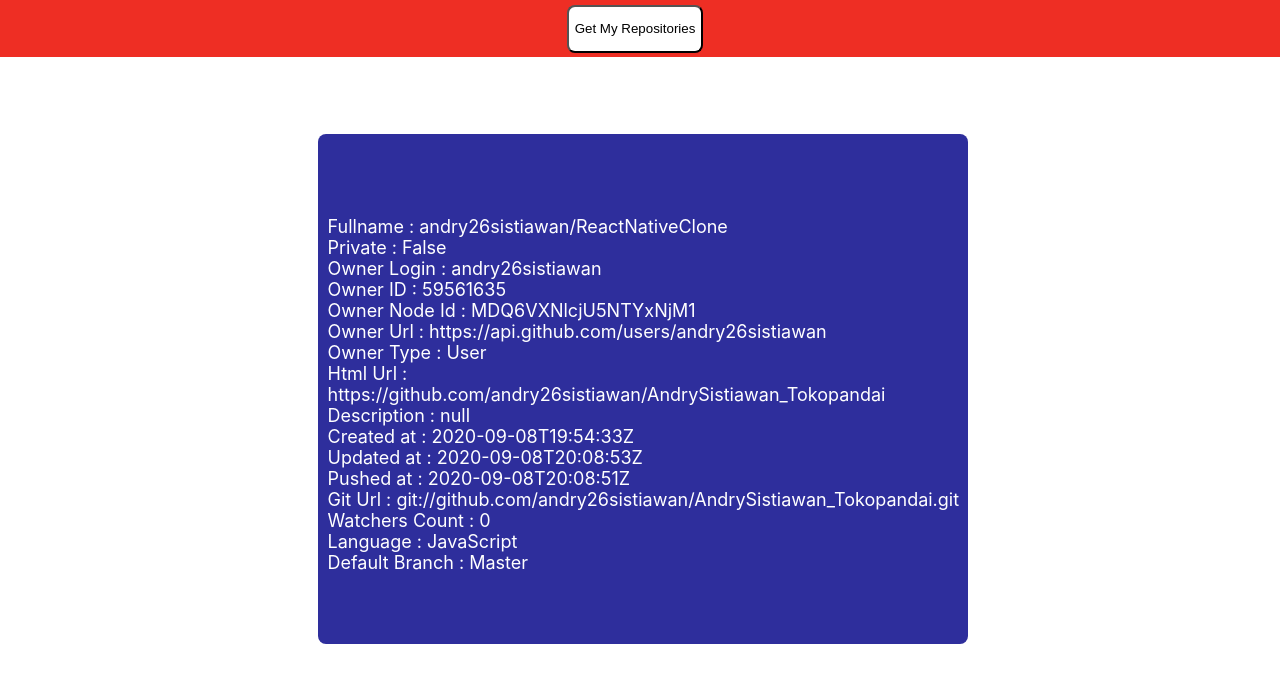
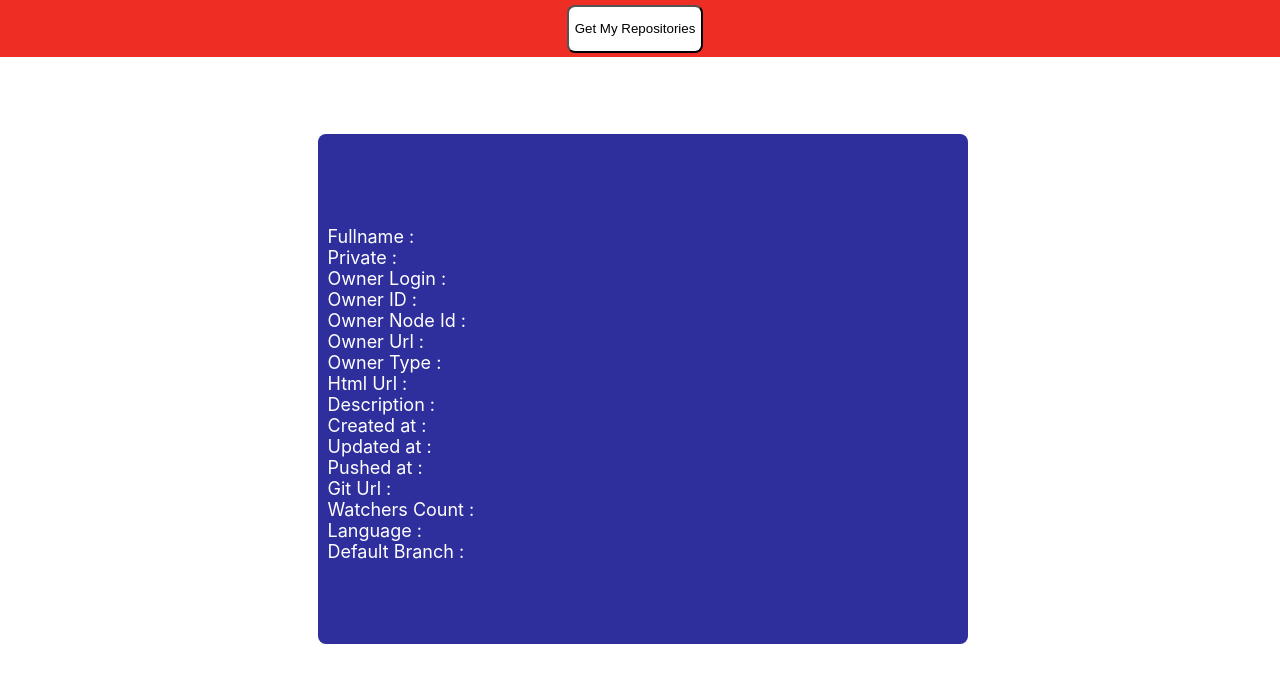
Before and after one commit to andry26sistiawan/AssessmentTestSubmission, a React (Create React App) app: page / in a window 1280 px wide. Shown: the top 682 px of the page. Built offline with nearby package versions, Linux system fonts and the light colour scheme.

Commit message:
Parser Data Repos

```diff
--- a/src/App.js
+++ b/src/App.js
@@ -8,6 +8,23 @@
     super(props);
     this.state = {
       dataListRepos: [],
+      dataListRepos: [],
+      fullname : "",
+      private : '',
+      ownerLogin : "",
+      ownerID : "",
+      ownerNodeId : "",
+      ownerUrl :"",
+      ownerType :"",
+      htmlUrl : "",
+      description : "",
+      createdAt : "",
+      updatedAt :"",
+      pushedAt: "",
+      gitURL : "",
+      watchersCount: "",
+      language : "",
+      defaultBranch :""
     };
   }
 
@@ -29,6 +46,25 @@
 
   parserData(data){
     console.log(data);
+    this.setState({
+      aktifButton : data.name,
+      fullname : data.full_name,
+      private : data.private.toString(),
+      ownerLogin : data.owner.login,
+      ownerID : data.owner.id,
+      ownerNodeId : data.owner.node_id,
+      ownerUrl : data.owner.url,
+      ownerType : data.owner.type,
+      htmlUrl : data.html_url,
+      description : data.description,
+      createdAt : data.created_at,
+      updatedAt : data.updated_at,
+      pushedAt : data.pushed_at,
+      gitURL : data.git_url,
+      watchersCount :data.watchers_count,
+      language : data.language,
+      defaultBranch : data.default_branch
+    });
 
   }
 
@@ -57,22 +93,22 @@
 
           <div className="card-info" style={{borderWidth:1, borderRadius:8}}>
             <div>
-              <ItemCard tittle={"Fullname : "}  value={"andry26sistiawan/ReactNativeClone"}/>
-              <ItemCard tittle={"Private : "}  value={"False"}/>
-              <ItemCard tittle={"Owner Login : "}  value={"andry26sistiawan"}/>
-              <ItemCard tittle={"Owner ID : "}  value={"59561635"}/>
-              <ItemCard tittle={"Owner Node Id : "}  value={"MDQ6VXNlcjU5NTYxNjM1"}/>
-              <ItemCard tittle={"Owner Url : "}  value={"https://api.github.com/users/andry26sistiawan"}/>
-              <ItemCard tittle={"Owner Type : "}  value={"User"}/>
-              <ItemCard tittle={"Html Url : "}  value={"https://github.com/andry26sistiawan/AndrySistiawan_Tokopandai"}/>
-              <ItemCard tittle={"Description : "}  value={"null"}/>
-              <ItemCard tittle={"Created at : "}  value={"2020-09-08T19:54:33Z"}/>
-              <ItemCard tittle={"Updated at : "}  value={"2020-09-08T20:08:53Z"}/>
-              <ItemCard tittle={"Pushed at : "}  value={"2020-09-08T20:08:51Z"}/>
-              <ItemCard tittle={"Git Url : "}  value={"git://github.com/andry26sistiawan/AndrySistiawan_Tokopandai.git"}/>
-              <ItemCard tittle={"Watchers Count : "}  value={"0"}/>
-              <ItemCard tittle={"Language : "}  value={"JavaScript"}/>
-              <ItemCard tittle={"Default Branch : "}  value={"Master"}/>
+              <ItemCard tittle="Fullname :" value = {this.state.fullname} />
+              <ItemCard tittle="Private :" value = {this.state.private} />
+              <ItemCard tittle="Owner Login :" value = {this.state.ownerLogin} />
+              <ItemCard tittle="Owner ID :" value = {this.state.ownerID} />
+              <ItemCard tittle="Owner Node Id :" value = {this.state.ownerNodeId} />
+              <ItemCard tittle="Owner Url :" value = {this.state.ownerUrl} />
+              <ItemCard tittle="Owner Type :" value = {this.state.ownerType} />
+              <ItemCard tittle="Html Url :" value = {this.state.htmlUrl} />
+              <ItemCard tittle="Description :" value = {this.state.description == null ? "Null" : this.state.description} />
+              <ItemCard tittle="Created at :" value = {this.state.createdAt} />
+              <ItemCard tittle="Updated at :" value = {this.state.updatedAt} />
+              <ItemCard tittle="Pushed at :" value = {this.state.pushedAt} />
+              <ItemCard tittle="Git Url :" value = {this.state.gitURL} />
+              <ItemCard tittle="Watchers Count :" value = {this.state.watchersCount} />
+              <ItemCard tittle="Language :" value = {this.state.language == null ? "Null" : this.state.language} />
+              <ItemCard tittle="Default Branch :" value = {this.state.defaultBranch} />
 
             </div>
 
```
